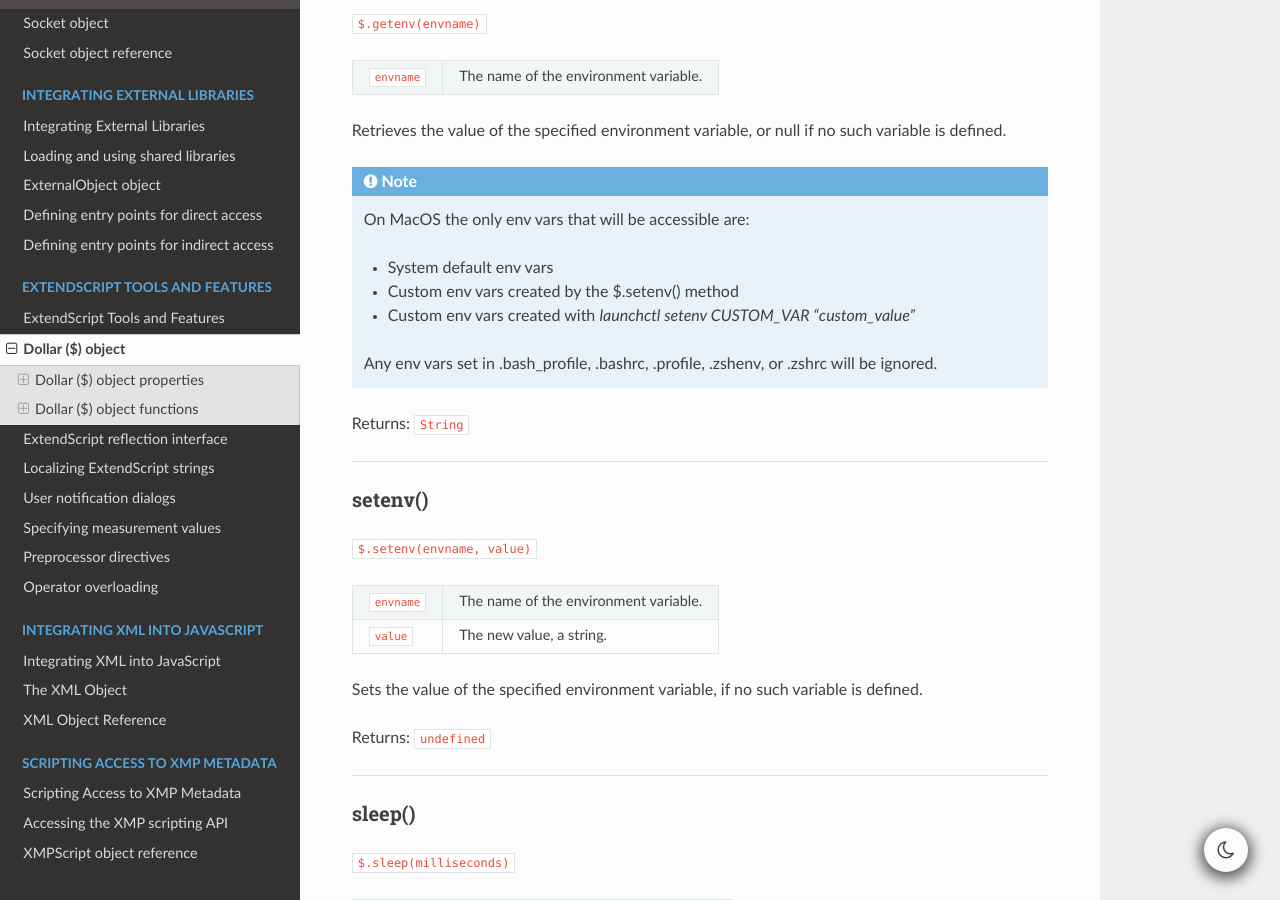
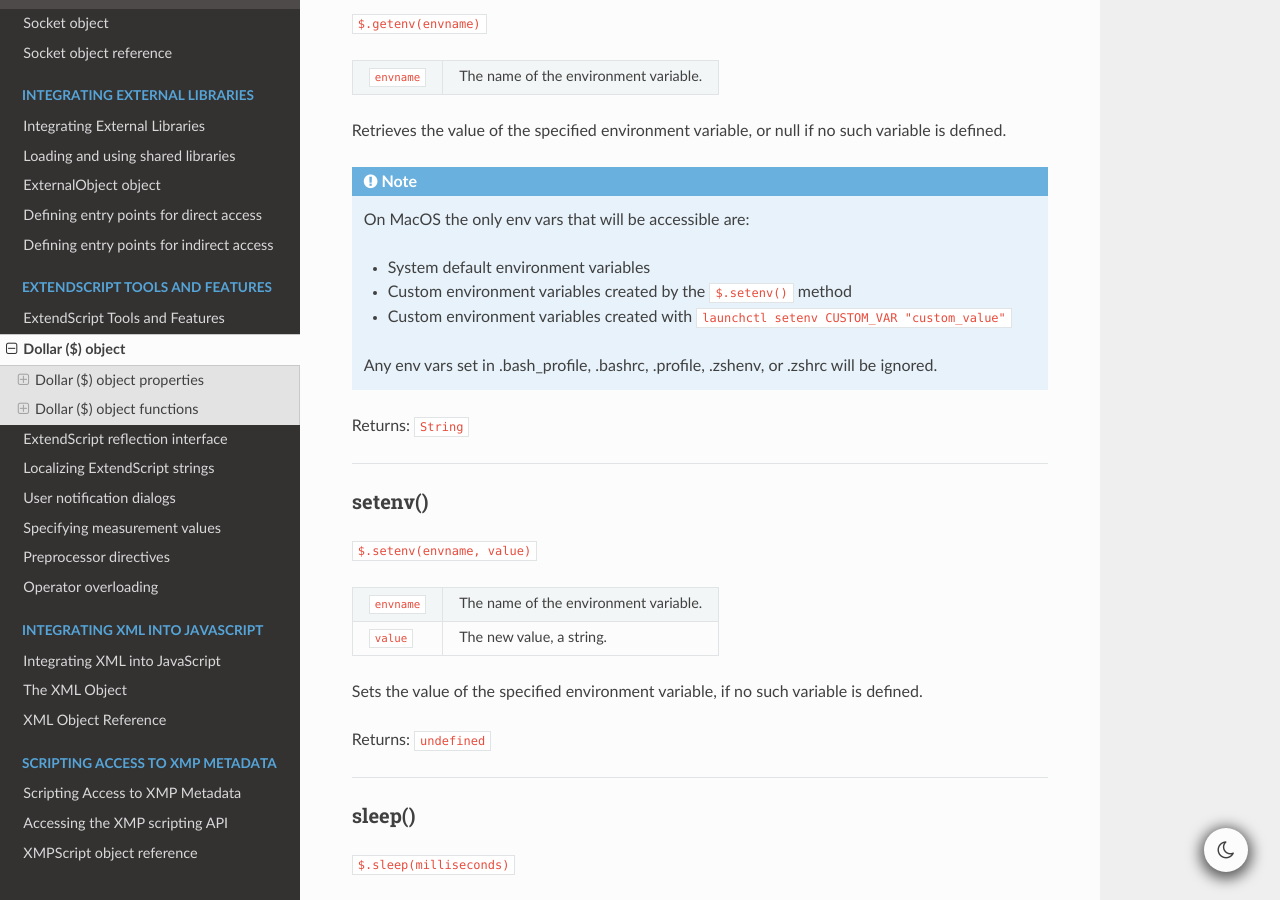
Before and after one commit to docsforadobe/javascript-tools-guide, a Sphinx documentation site: the page built from docs/extendscript-tools-features/dollar-object.rst, in a window 1280 px wide and 900 px high, scrolled down 7099 px. Built offline with Sphinx 7.4.7 and the Read the Docs theme 2.0.0, drawn with Linux system fonts in a browser that asks for light colours.

Commit message:
Minor adjustments to $.getenv documentation (#10)
Includes expanding abbreviations to full words to match the rest of the documents and adding monospace formatting.

```diff
--- a/docs/extendscript-tools-features/dollar-object.rst
+++ b/docs/extendscript-tools-features/dollar-object.rst
@@ -404,10 +404,9 @@ defined.
 
 .. note:: On MacOS the only env vars that will be accessible are:
 
-  - System default env vars
-  - Custom env vars created by the $.setenv() method
-  - Custom env vars created with `launchctl setenv CUSTOM_VAR "custom_value"`
-
+  - System default environment variables
+  - Custom environment variables created by the ``$.setenv()`` method
+  - Custom environment variables created with ``launchctl setenv CUSTOM_VAR "custom_value"``
 
   Any env vars set in .bash_profile, .bashrc, .profile, .zshenv, or .zshrc will be ignored.
 
```
